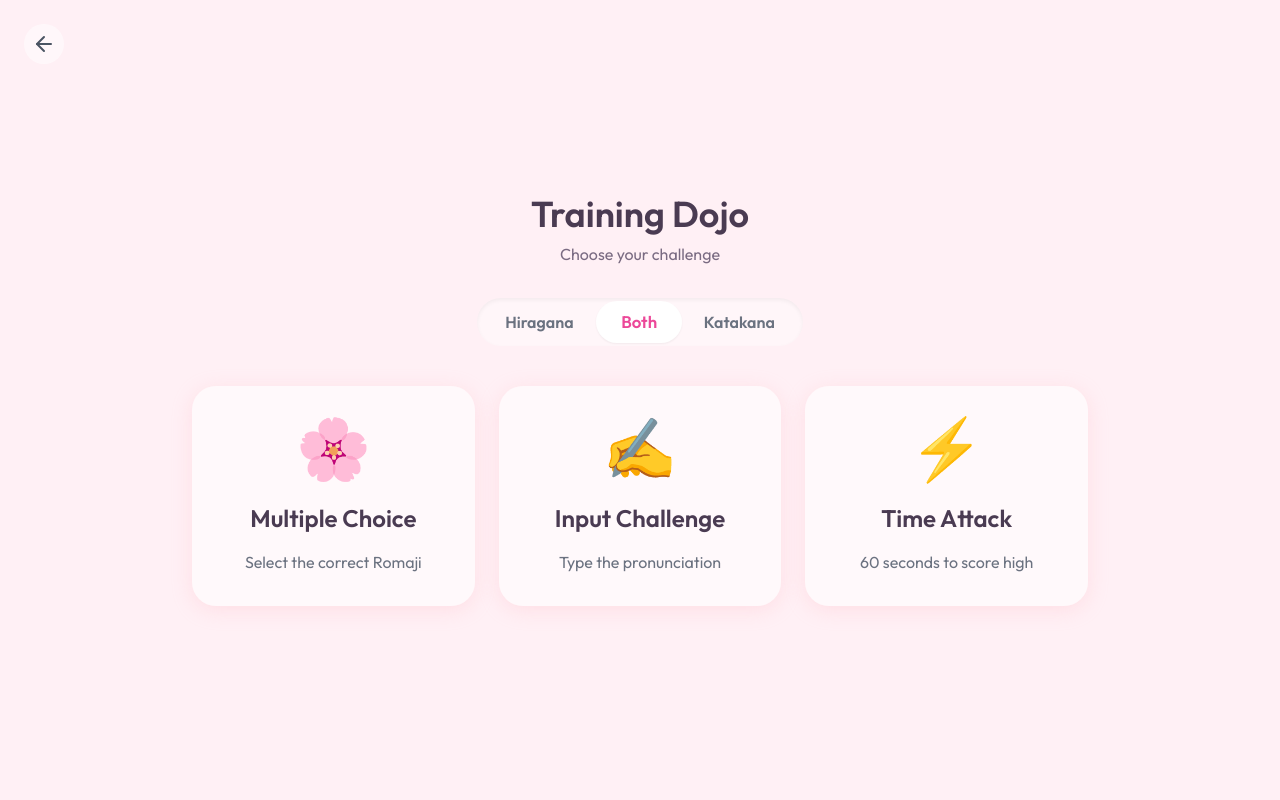
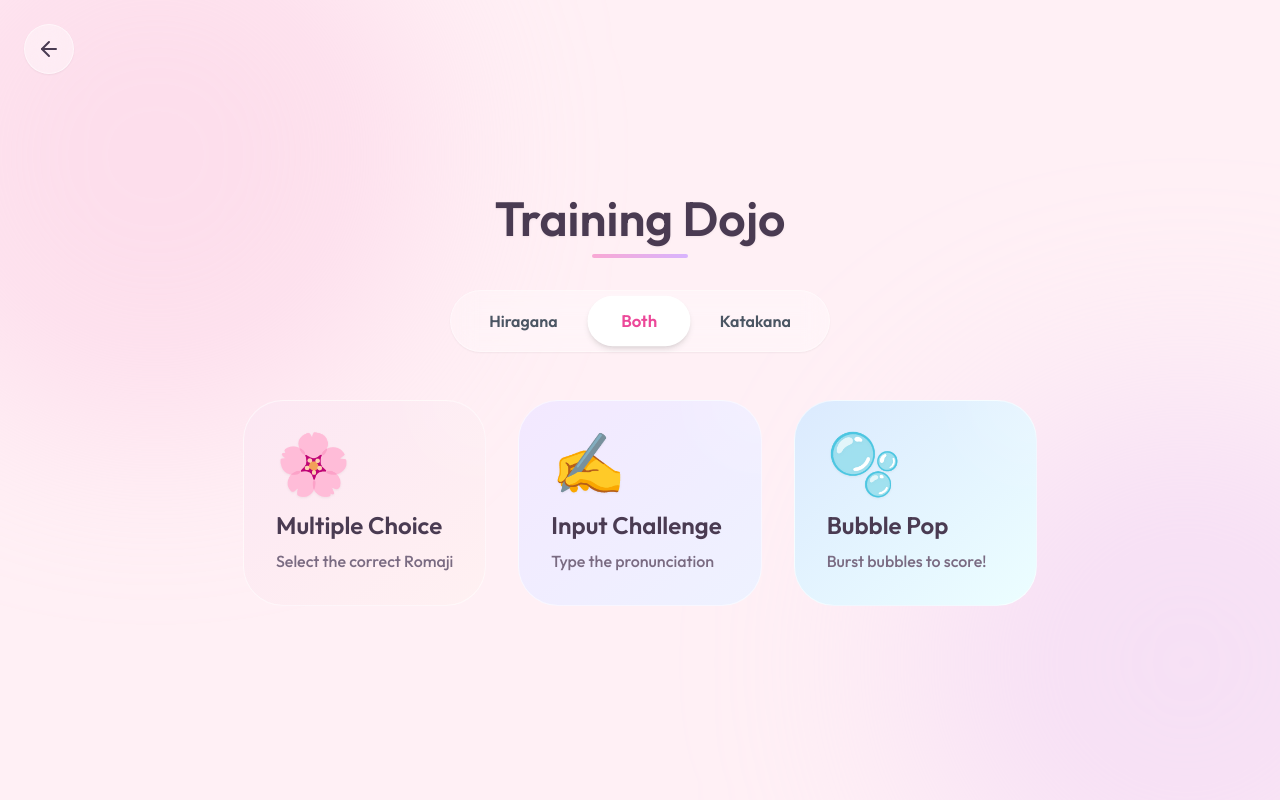
Before and after one commit to abhilasha-blossom/KoiKana, a React (Vite) app: page /quiz in a window 1280 px wide. Built offline with nearby package versions, Linux system fonts and the light colour scheme; a web font is replaced by a local one.

Commit message:
feat: Overhaul Dojo UI with Glassmorphism and fix mascot visibility

```diff
--- a/src/components/QuizPage.jsx
+++ b/src/components/QuizPage.jsx
@@ -166,23 +166,29 @@ const QuizPage = () => {
 
     if (mode === GAME_MODES.SELECT) {
         return (
-            <div className="min-h-screen bg-[#FFF0F5] flex flex-col items-center justify-center p-6">
-                <Link to="/" className="absolute top-6 left-6 p-2 rounded-full bg-white/50 hover:bg-white transition-colors">
-                    <ArrowLeft className="text-gray-600" />
+            <div className="min-h-screen bg-[#FFF0F5] flex flex-col items-center justify-center p-6 relative overflow-hidden">
+
+                {/* Background Atmosphere */}
+                <div className="absolute top-[-20%] left-[-10%] w-[600px] h-[600px] bg-pink-200/40 rounded-full blur-[100px] animate-blob mix-blend-multiply"></div>
+                <div className="absolute bottom-[-20%] right-[-10%] w-[500px] h-[500px] bg-purple-200/40 rounded-full blur-[100px] animate-blob animation-delay-2000 mix-blend-multiply"></div>
+
+                <Link to="/" className="absolute top-6 left-6 p-3 rounded-full bg-white/40 backdrop-blur-md hover:bg-white/60 transition-colors z-10 shadow-sm border border-white/50">
+                    <ArrowLeft className="text-[#4A3B52]" />
                 </Link>
 
-                <h1 className="text-4xl font-bold text-[#4A3B52] mb-2">Training Dojo</h1>
-                <p className="text-[#7A6B82] mb-8">Choose your challenge</p>
+                <div className="relative z-10 flex flex-col items-center">
+                    <h1 className="text-5xl font-bold text-[#4A3B52] mb-3 drop-shadow-sm">Training Dojo</h1>
+                    <div className="h-1 w-24 bg-gradient-to-r from-pink-300 to-purple-300 rounded-full mb-8"></div>
 
-                {/* Script Selection Toggles */}
-                <div className="flex bg-white/40 p-1 rounded-full mb-10 shadow-inner">
+                    {/* Script Selection Toggles - Glassmorphism */}
+                    <div className="flex bg-white/30 backdrop-blur-md p-1.5 rounded-full mb-12 shadow-sm border border-white/40">
                         {['hiragana', 'mix', 'katakana'].map((type) => (
                             <button
                                 key={type}
                                 onClick={() => setScriptType(type)}
-                            className={`px-6 py-2 rounded-full font-bold capitalize transition-all duration-300 ${scriptType === type
-                                ? 'bg-white text-pink-500 shadow-sm scale-105'
-                                : 'text-gray-500 hover:text-gray-700'
+                                className={`px-8 py-3 rounded-full font-bold capitalize transition-all duration-300 ${scriptType === type
+                                    ? 'bg-white text-pink-500 shadow-md scale-105'
+                                    : 'text-gray-600 hover:text-gray-800'
                                     }`}
                             >
                                 {type === 'mix' ? 'Both' : type}
@@ -190,25 +196,30 @@ const QuizPage = () => {
                         ))}
                     </div>
 
-                <div className="grid grid-cols-1 md:grid-cols-3 gap-6 max-w-4xl w-full">
-                    {/* Mode Cards */}
+                    <div className="grid grid-cols-1 md:grid-cols-3 gap-8 max-w-5xl w-full px-4">
+                        {/* Mode Cards - Glassmorphism */}
                         {[
-                        { id: GAME_MODES.MULTIPLE_CHOICE, title: "Multiple Choice", icon: "🌸", desc: "Select the correct Romaji" },
-                        { id: GAME_MODES.INPUT, title: "Input Challenge", icon: "✍️", desc: "Type the pronunciation" },
-                        { id: GAME_MODES.TIME_ATTACK, title: "Time Attack", icon: "⚡", desc: "60 seconds to score high" },
+                            { id: GAME_MODES.MULTIPLE_CHOICE, title: "Multiple Choice", icon: "🌸", desc: "Select the correct Romaji", color: "from-pink-100 to-rose-50" },
+                            { id: GAME_MODES.INPUT, title: "Input Challenge", icon: "✍️", desc: "Type the pronunciation", color: "from-purple-100 to-indigo-50" },
+                            { id: GAME_MODES.TIME_ATTACK, title: "Bubble Pop", icon: "🫧", desc: "Burst bubbles to score!", color: "from-blue-100 to-cyan-50" },
                         ].map((m) => (
                             <button
                                 key={m.id}
                                 onClick={() => startGame(m.id)}
-                            className="bg-white/60 hover:bg-white p-8 rounded-3xl shadow-[0_4px_20px_rgba(255,182,193,0.3)]
-                                     hover:shadow-[0_8px_30px_rgba(255,182,193,0.6)] hover:-translate-y-2
-                                     transition-all duration-300 flex flex-col items-center text-center gap-4 group"
+                                className={`
+                                    relative overflow-hidden group p-8 rounded-[2.5rem] text-left transition-all duration-500
+                                    bg-gradient-to-br ${m.color} bg-opacity-40 backdrop-blur-md border border-white/60
+                                    hover:shadow-[0_8px_30px_rgba(255,209,220,0.4)] hover:-translate-y-2
+                                `}
                             >
-                            <span className="text-6xl mb-2 group-hover:scale-110 transition-transform">{m.icon}</span>
-                            <h3 className="text-2xl font-bold text-[#4A3B52]">{m.title}</h3>
-                            <p className="text-gray-500">{m.desc}</p>
+                                <div className="absolute top-0 right-0 w-32 h-32 bg-white/20 rounded-full blur-2xl -mr-16 -mt-16 transition-transform group-hover:scale-150"></div>
+
+                                <span className="text-6xl mb-4 block filter drop-shadow-sm group-hover:scale-110 transition-transform duration-300">{m.icon}</span>
+                                <h3 className="text-2xl font-bold text-[#4A3B52] mb-2">{m.title}</h3>
+                                <p className="text-[#7A6B82] font-medium">{m.desc}</p>
                             </button>
                         ))}
+                    </div>
                 </div>
             </div>
         );
@@ -216,25 +227,28 @@ const QuizPage = () => {
 
     if (isGameOver) {
         return (
-            <div className="min-h-screen bg-[#FFF0F5] flex flex-col items-center justify-center p-6 text-center animate-fade-in-up">
-                <div className="bg-white/80 backdrop-blur-md p-12 rounded-[3rem] shadow-xl max-w-md w-full relative overflow-hidden">
+            <div className="min-h-screen bg-[#FFF0F5] flex flex-col items-center justify-center p-6 text-center animate-fade-in-up relative overflow-hidden">
+                {/* Background Atmosphere */}
+                <div className="absolute top-[-20%] right-[-10%] w-[600px] h-[600px] bg-pink-200/40 rounded-full blur-[100px] animate-blob mix-blend-multiply"></div>
+
+                <div className="bg-white/60 backdrop-blur-xl p-12 rounded-[3rem] shadow-2xl max-w-md w-full relative overflow-hidden border border-white/50">
                     <div className="absolute top-0 left-0 w-full h-2 bg-gradient-to-r from-pink-300 via-purple-300 to-indigo-300"></div>
 
-                    <Trophy className="w-20 h-20 text-yellow-500 mx-auto mb-6 animate-bounce" />
+                    <Trophy className="w-24 h-24 text-yellow-400 mx-auto mb-6 animate-bounce drop-shadow-md" />
                     <h2 className="text-4xl font-bold text-[#4A3B52] mb-2">Training Complete!</h2>
-                    <p className="text-gray-500 mb-8">You've honed your skills.</p>
+                    <p className="text-[#7A6B82] mb-8 font-medium">You've honed your skills.</p>
 
-                    <div className="text-6xl font-black text-transparent bg-clip-text bg-gradient-to-br from-pink-500 to-purple-600 mb-8">
-                        {score} <span className="text-2xl text-gray-400 font-normal">pts</span>
+                    <div className="text-7xl font-black text-transparent bg-clip-text bg-gradient-to-br from-pink-500 to-purple-600 mb-8 drop-shadow-sm">
+                        {score} <span className="text-3xl text-gray-400 font-medium">pts</span>
                     </div>
 
                     <div className="flex gap-4 justify-center">
-                        <Link to="/" className="px-6 py-3 rounded-xl bg-gray-100 text-gray-600 hover:bg-gray-200 font-bold transition-colors">
+                        <Link to="/" className="px-8 py-4 rounded-2xl bg-white/50 text-[#7A6B82] hover:bg-white font-bold transition-all shadow-sm hover:shadow-md border border-white/60">
                             Home
                         </Link>
                         <button
                             onClick={() => setMode(GAME_MODES.SELECT)}
-                            className="px-6 py-3 rounded-xl bg-pink-500 text-white hover:bg-pink-600 font-bold transition-colors flex items-center gap-2"
+                            className="px-8 py-4 rounded-2xl bg-gradient-to-r from-pink-400 to-pink-500 text-white hover:from-pink-500 hover:to-pink-600 font-bold transition-all shadow-lg hover:shadow-pink-200/50 flex items-center gap-2 transform hover:-translate-y-1"
                         >
                             <RefreshCcw className="w-5 h-5" /> Play Again
                         </button>
@@ -245,29 +259,39 @@ const QuizPage = () => {
     }
 
     return (
-        <div className="min-h-screen bg-[#FFF0F5] flex flex-col items-center p-6">
+        <div className="min-h-screen bg-[#FFF0F5] flex flex-col items-center p-6 relative overflow-hidden">
+
+            {/* Background Atmosphere */}
+            <div className="absolute top-[-10%] left-[-10%] w-[500px] h-[500px] bg-pink-200/30 rounded-full blur-[80px] animate-blob mix-blend-multiply pointer-events-none z-0"></div>
+
             {/* Header */}
-            <div className="w-full max-w-3xl flex items-center justify-between mb-12 mt-4">
-                <button onClick={() => setMode(GAME_MODES.SELECT)} className="p-2 rounded-full hover:bg-white/50 transition-colors">
-                    <ArrowLeft className="text-gray-600" />
+            <div className="w-full max-w-3xl flex items-center justify-between mb-12 mt-4 relative z-10">
+                <button onClick={() => setMode(GAME_MODES.SELECT)} className="p-3 rounded-full bg-white/40 backdrop-blur-md hover:bg-white/60 transition-colors shadow-sm border border-white/50">
+                    <ArrowLeft className="text-[#4A3B52]" />
                 </button>
 
                 {mode === GAME_MODES.TIME_ATTACK && (
-                    <div className={`flex items-center gap-2 text-xl font-bold ${timeLeft < 10 ? 'text-red-500 animate-pulse' : 'text-[#4A3B52]'}`}>
+                    <div className={`flex items-center gap-2 text-2xl font-black ${timeLeft < 10 ? 'text-red-500 animate-pulse' : 'text-[#4A3B52]'} bg-white/40 backdrop-blur-md px-6 py-2 rounded-full shadow-sm`}>
                         <Clock className="w-6 h-6" /> {timeLeft}s
                     </div>
                 )}
 
-                <div className="text-xl font-bold text-pink-500 bg-white/80 px-4 py-2 rounded-full shadow-sm">
-                    Score: {score}
+                {/* Sakura Progress Bar - Replacing simple Score */}
+                <div className="flex items-center gap-3 bg-white/40 backdrop-blur-md px-6 py-2 rounded-full shadow-sm border border-white/50">
+                    <div className="flex items-center gap-1">
+                        <span className="text-2xl">🌸</span>
+                        <span className="text-2xl font-black text-pink-500">{score}</span>
                     </div>
-                <div className="text-xl font-bold text-pink-500 bg-white/80 px-4 py-2 rounded-full shadow-sm">
-                    Score: {score}
+                    {(mode !== GAME_MODES.TIME_ATTACK) && (
+                        <div className="h-1.5 w-24 bg-white/50 rounded-full overflow-hidden ml-2">
+                            <div className="h-full bg-pink-400 transition-all duration-500" style={{ width: `${(questionCount / 10) * 100}%` }}></div>
+                        </div>
+                    )}
                 </div>
             </div>
 
             {/* MASCOT KOI-CHAN */}
-            <div className="fixed bottom-0 right-0 md:right-10 w-40 md:w-56 pointer-events-none z-50 transition-transform duration-300">
+            <div className="fixed bottom-0 right-0 md:right-10 w-40 md:w-56 pointer-events-none z-[100] transition-transform duration-300">
 
                 <img
                     src={
@@ -284,24 +308,24 @@ const QuizPage = () => {
 
                 {/* Speech Bubble */}
                 <div className={`
-                    absolute bottom-[110%] right-[0%] bg-white px-6 py-4 rounded-3xl shadow-lg border-2 border-pink-100
+                    absolute bottom-[110%] right-[0%] bg-white/90 backdrop-blur-sm px-6 py-4 rounded-[2rem] shadow-xl border-2 border-pink-100
                     transform transition-all duration-300 origin-bottom-right w-48 text-center z-20
                     ${feedback ? 'opacity-100 scale-100 translate-y-0' : 'opacity-0 scale-50 translate-y-4'}
                 `}>
-                    <p className="text-[#4A3B52] font-bold text-lg">{mascotMessage}</p>
+                    <p className="text-[#4A3B52] font-bold text-lg leading-tight">{mascotMessage}</p>
                     {/* Triangle pointer */}
                     <div className="absolute -bottom-2 right-8 w-4 h-4 bg-white border-b-2 border-r-2 border-pink-100 transform rotate-45"></div>
                 </div>
             </div>
 
             {/* Game Content */}
-            <div className="max-w-md w-full flex flex-col items-center gap-8">
+            <div className="max-w-md w-full flex flex-col items-center gap-8 relative z-10">
 
-                {/* Character Card */}
+                {/* Character Card - Glassmorphism */}
                 <div className="relative group perspective">
-                    <div className="w-48 h-48 sm:w-64 sm:h-64 bg-white rounded-[2rem] shadow-xl flex items-center justify-center
-                                  border-4 border-pink-100 transform transition-transform duration-500 hover:scale-105">
-                        <span className="text-8xl sm:text-9xl font-bold text-[#4A3B52] jp-font">
+                    <div className="w-48 h-48 sm:w-64 sm:h-64 bg-white/60 backdrop-blur-xl rounded-[2.5rem] shadow-[0_8px_32px_rgba(255,209,220,0.5)] flex items-center justify-center
+                                  border border-white/60 transform transition-transform duration-500 hover:scale-105">
+                        <span className="text-8xl sm:text-9xl font-bold text-[#4A3B52] jp-font drop-shadow-sm">
                             {mode === GAME_MODES.MULTIPLE_CHOICE ? currentQuestion?.romaji : currentQuestion?.char}
                         </span>
                     </div>
@@ -310,11 +334,11 @@ const QuizPage = () => {
                 {/* Feedback Indicator */}
                 <div className={`h-8 transition-opacity duration-300 ${feedback ? 'opacity-100' : 'opacity-0'}`}>
                     {feedback === 'correct' ? (
-                        <div className="flex items-center gap-2 text-green-500 font-bold text-xl animate-bounce">
+                        <div className="flex items-center gap-2 text-green-600 font-bold text-xl animate-bounce bg-green-100/80 px-4 py-1 rounded-full backdrop-blur-sm">
                             <CheckCircle /> Correct!
                         </div>
                     ) : (
-                        <div className="flex items-center gap-2 text-red-500 font-bold text-xl animate-shake">
+                        <div className="flex items-center gap-2 text-red-500 font-bold text-xl animate-shake bg-red-100/80 px-4 py-1 rounded-full backdrop-blur-sm">
                             <XCircle /> Incorrect! It was "{currentQuestion?.romaji}"
                         </div>
                     )}
@@ -329,10 +353,11 @@ const QuizPage = () => {
                                 onClick={() => handleAnswer(opt.romaji)}
                                 disabled={feedback !== null}
                                 className={`
-                                    p-6 rounded-2xl text-2xl font-bold transition-all duration-200 transform hover:-translate-y-1 active:scale-95
-                                    ${feedback && opt.romaji === currentQuestion.romaji ? 'bg-green-100 text-green-700 border-2 border-green-400' : ''}
-                                    ${feedback && feedback === 'incorrect' && opt === options.find(o => o.romaji === currentQuestion.romaji) ? 'bg-green-100 text-green-700 border-2 border-green-400' : ''}
-                                    ${!feedback ? 'bg-white/60 hover:bg-white text-gray-700 shadow-sm hover:shadow-md' : ''}
+                                    p-6 rounded-2xl text-2xl font-bold transition-all duration-300 transform hover:-translate-y-1 active:scale-95
+                                    backdrop-blur-md border border-white/50
+                                    ${feedback && opt.romaji === currentQuestion.romaji ? 'bg-green-100/90 text-green-700 border-green-400 shadow-[0_0_15px_rgba(74,222,128,0.4)]' : ''}
+                                    ${feedback && feedback === 'incorrect' && opt === options.find(o => o.romaji === currentQuestion.romaji) ? 'bg-green-100/90 text-green-700 border-green-400' : ''}
+                                    ${!feedback ? 'bg-white/40 hover:bg-white/70 text-[#4A3B52] shadow-sm hover:shadow-[0_8px_20px_rgba(255,209,220,0.4)]' : ''}
                                 `}
                             >
                                 <span className={mode === GAME_MODES.MULTIPLE_CHOICE ? "jp-font text-4xl" : ""}>
@@ -344,7 +369,7 @@ const QuizPage = () => {
                 )}
 
                 {(mode === GAME_MODES.INPUT) && (
-                    <form onSubmit={handleInputSubmit} className="w-full">
+                    <form onSubmit={handleInputSubmit} className="w-full relative">
                         <input
                             type="text"
                             value={inputAnswer}
@@ -352,12 +377,12 @@ const QuizPage = () => {
                             placeholder="Type pronunciation..."
                             disabled={feedback !== null}
                             autoFocus
-                            className="w-full p-4 text-center text-3xl font-bold text-gray-800 rounded-2xl border-2 border-transparent focus:border-pink-300 shadow-inner bg-white/80 focus:bg-white outline-none transition-all placeholder:font-normal placeholder:text-gray-400"
+                            className="w-full p-6 text-center text-3xl font-bold text-[#4A3B52] rounded-3xl border-2 border-white/50 focus:border-pink-300 shadow-inner bg-white/50 backdrop-blur-md focus:bg-white/80 outline-none transition-all placeholder:font-normal placeholder:text-gray-400/80"
                         />
                         <button
                             type="submit"
                             disabled={!inputAnswer || feedback !== null}
-                            className="w-full mt-4 bg-pink-400 text-white font-bold py-4 rounded-xl shadow-lg shadow-pink-200 hover:bg-pink-500 active:scale-95 transition-all disabled:opacity-50 disabled:cursor-not-allowed"
+                            className="w-full mt-6 bg-gradient-to-r from-pink-400 to-pink-500 text-white font-bold py-4 rounded-2xl shadow-[0_4px_15px_rgba(244,114,182,0.4)] hover:shadow-[0_8px_25px_rgba(244,114,182,0.5)] hover:-translate-y-0.5 active:scale-95 transition-all disabled:opacity-50 disabled:cursor-not-allowed"
                         >
                             Check Answer
                         </button>
@@ -377,8 +402,9 @@ const QuizPage = () => {
                                     width: '80px',
                                     height: '80px',
                                     bottom: '-100px', // Start below
-                                    background: 'rgba(255, 255, 255, 0.8)',
-                                    border: '2px solid rgba(255, 192, 203, 0.5)',
+                                    background: 'rgba(255, 255, 255, 0.6)',
+                                    border: '2px solid rgba(255, 255, 255, 0.8)',
+                                    boxShadow: '0 4px 15px rgba(236, 72, 153, 0.15)',
                                     animation: `floatUp ${opt.duration}s linear infinite`,
                                     animationDelay: `${opt.delay}s`
                                 }}
--- a/src/index.css
+++ b/src/index.css
@@ -101,6 +101,48 @@
   animation: shake 0.5s cubic-bezier(.36, .07, .19, .97) both;
 }
 
+@keyframes breathe {
+
+  0%,
+  100% {
+    transform: scale(1);
+  }
+
+  50% {
+    transform: scale(1.03);
+  }
+}
+
 .animate-pulse-slow {
-  animation: pulse 4s cubic-bezier(0.4, 0, 0.6, 1) infinite;
+  animation: breathe 3s ease-in-out infinite;
 }
+
+@keyframes blob {
+  0% {
+    transform: translate(0px, 0px) scale(1);
+  }
+
+  33% {
+    transform: translate(30px, -50px) scale(1.1);
+  }
+
+  66% {
+    transform: translate(-20px, 20px) scale(0.9);
+  }
+
+  100% {
+    transform: translate(0px, 0px) scale(1);
+  }
+}
+
+.animate-blob {
+  animation: blob 10s infinite;
+}
+
+.animation-delay-2000 {
+  animation-delay: 2s;
+}
+
+.animation-delay-4000 {
+  animation-delay: 4s;
+}
```
Lines whose indentation alone changed are shown as unchanged.
